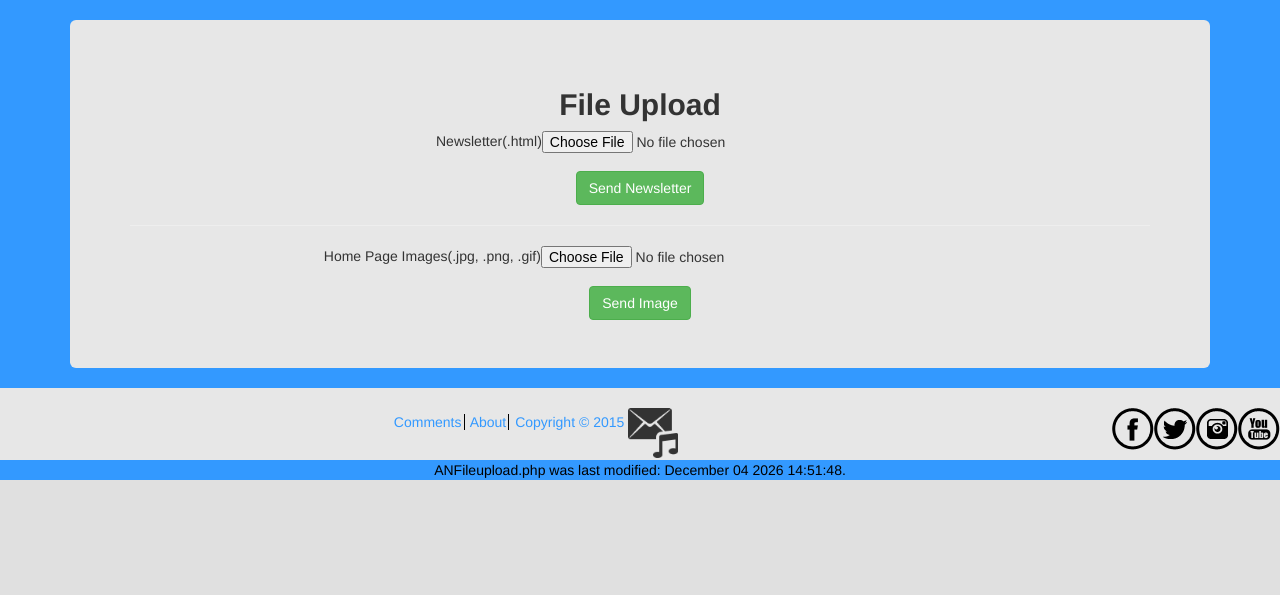
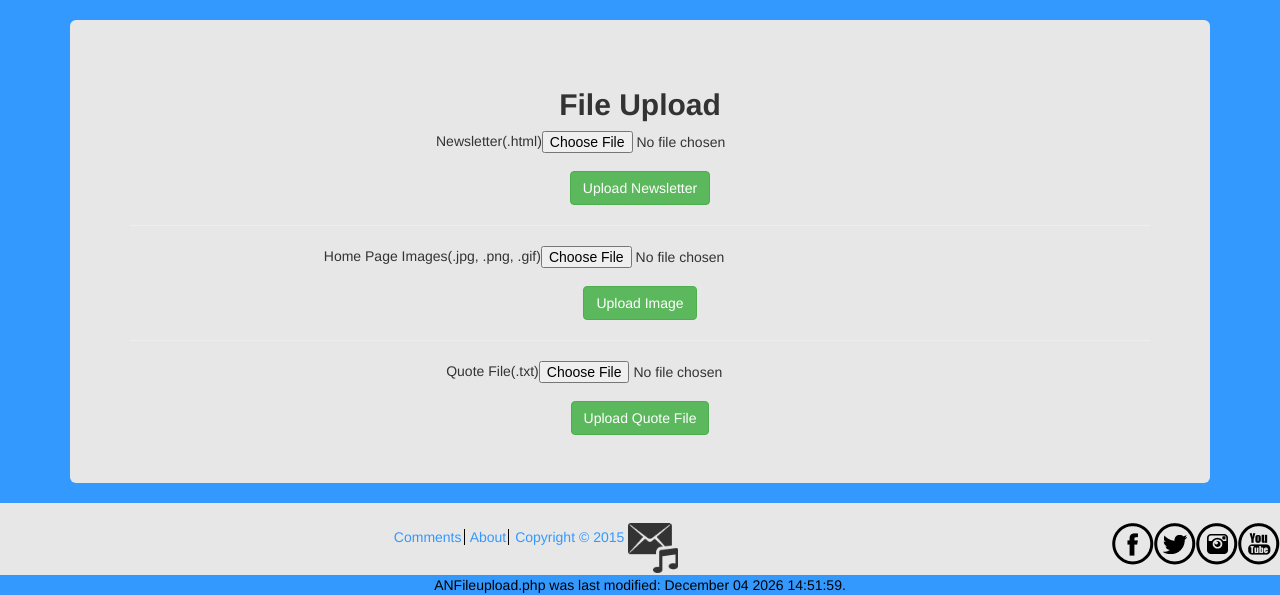
Before and after one commit to joshuabeck24/370Assignment2, a PHP site: page /view/ANFileupload.php in a window 1280 px wide. Shown: the part 400-995 px from the top of the page. Before the commit the page ends 880 px from the top, so only its background shows below. Run offline with PHP 8.4, Linux system fonts and the light colour scheme; some libraries are stand-ins or nearby versions.

Commit message:
Added quote upload

```diff
--- a/Assign2/view/ANFileupload.php
+++ b/Assign2/view/ANFileupload.php
@@ -13,7 +13,7 @@
                               text-align: center;"
                       enctype="multipart/form-data" action="processFileUpload.php" method="post">
                     <div style="padding-left:30%;" class=" pull-left divInJumbo">Newsletter(.html)</div><input class="pull-left center-block" name="userfile" type="file" /> <br/><br/>
-                    <input style="clear:both;" class="btn btn-success" type="submit" value="Send Newsletter" /> <br/>
+                    <input style="clear:both;" class="btn btn-success" type="submit" value="Upload Newsletter" /> <br/>
 
                     <!-- <div style="padding-left:22%;" class=" pull-left divInJumbo">Home Page Images(.png)</div><input class="pull-left center-block" name="userfile" type="file" /> <br/><br/>
                     <input style="clear:both;" class="btn btn-success" type="submit" value="Send Image" /> <br/>-->
@@ -23,7 +23,14 @@
                               text-align: center;"
                       enctype="multipart/form-data" action="processFileUpload.php" method="post">
                     <div style="padding-left:19%;" class=" pull-left divInJumbo">Home Page Images(.jpg, .png, .gif)</div><input class="pull-left center-block" name="userfile" type="file" /> <br/><br/>
-                    <input style="clear:both;" class="btn btn-success" type="submit" value="Send Image" /> <br/>
+                    <input style="clear:both;" class="btn btn-success" type="submit" value="Upload Image" /> <br/>
+               </form>
+               <hr/>
+               <form style=" margin: 0;
+                              text-align: center;"
+                      enctype="multipart/form-data" action="processFileUpload.php" method="post">
+                    <div style="padding-left:31%;" class=" pull-left divInJumbo">Quote File(.txt)</div><input class="pull-left center-block" name="userfile" type="file" /> <br/><br/>
+                    <input style="clear:both;" class="btn btn-success" type="submit" value="Upload Quote File" /> <br/>
                </form>
             </div>
         </div>
```
